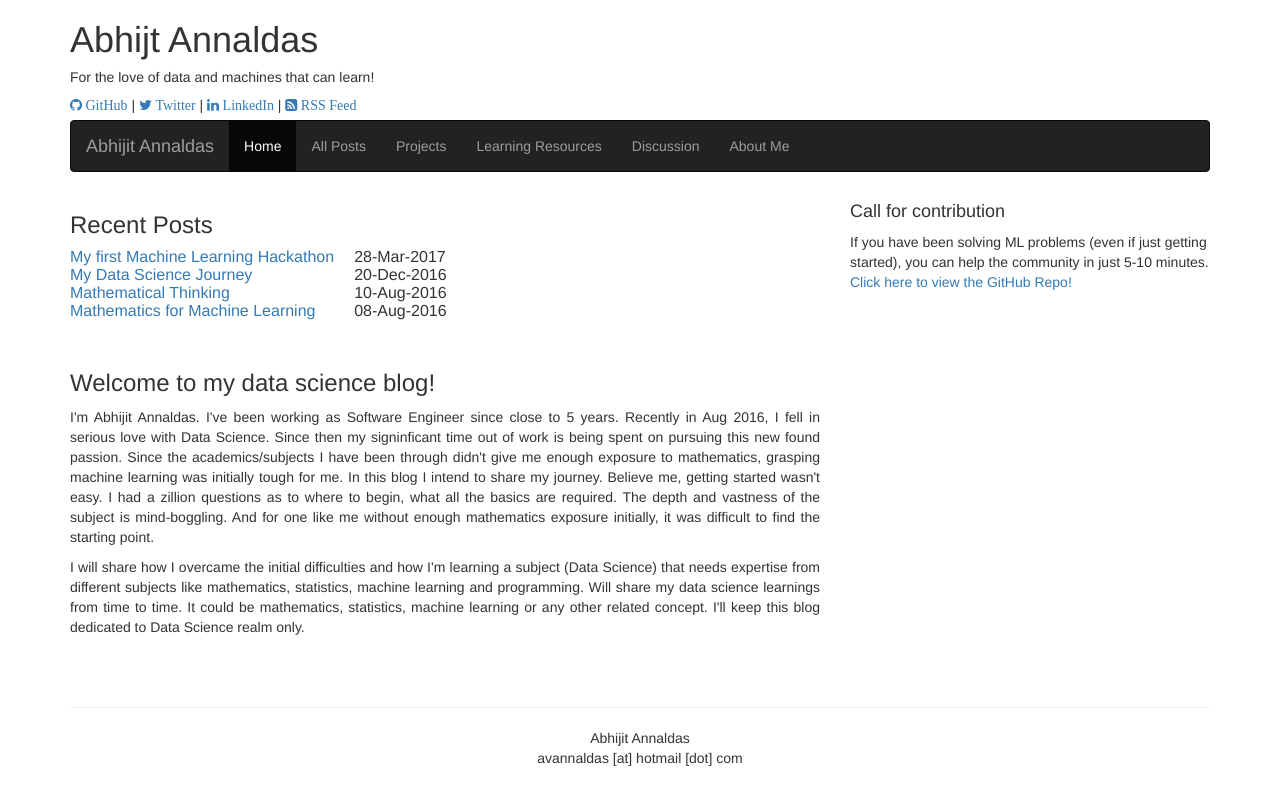
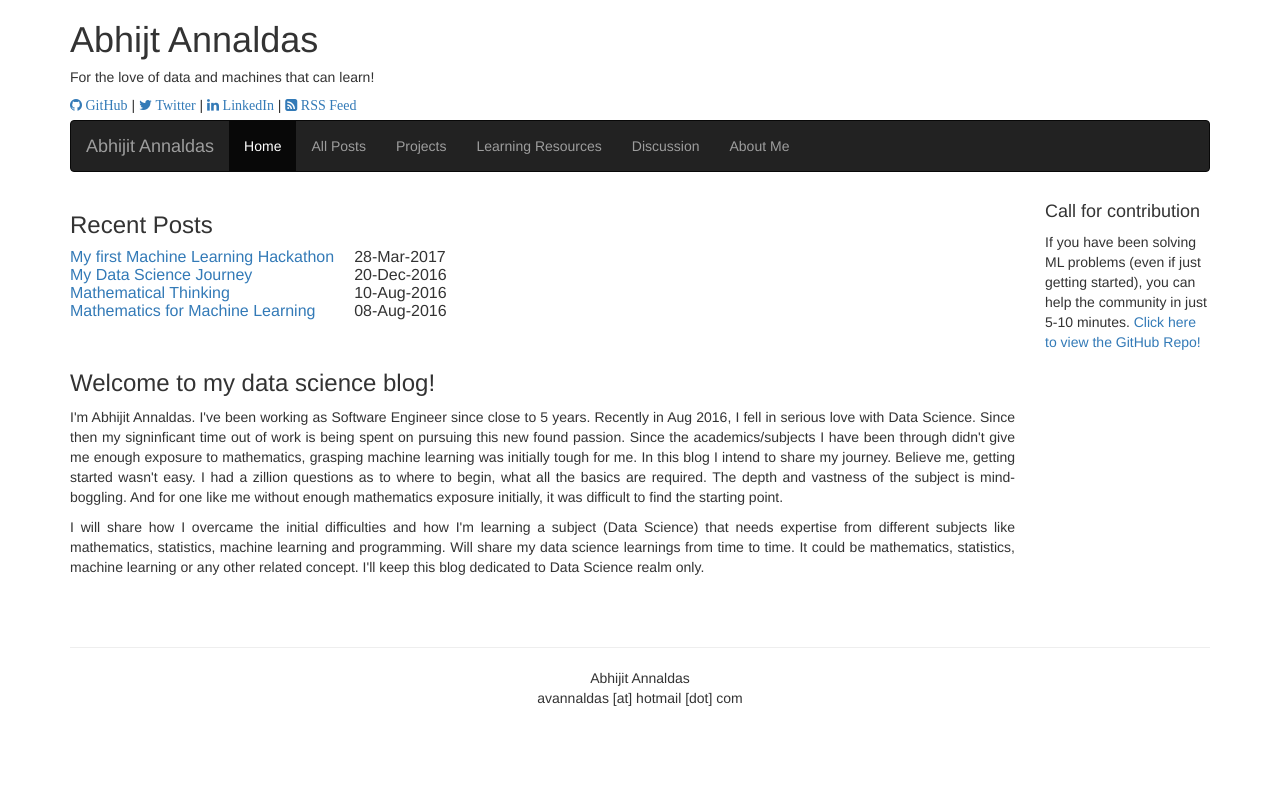
Before and after one commit to devm1023/ML_project, a Jekyll site: the page built from index.html, in a window 1280 px wide. Shown: the top 805 px of the page. Built offline with Jekyll 4.4.1, drawn with Linux system fonts in a browser that asks for light colours; nearby versions of some CDN libraries.

Commit message:
Update index.html

```diff
--- a/index.html
+++ b/index.html
@@ -3,7 +3,7 @@
 ---
 
 <div class="row">
-	<div class="col-sm-8" style="text-align:justify;">
+	<div class="col-sm-10" style="text-align:justify;">
 		<h3>Recent Posts</h3>
 		<p>
 			<table>
@@ -24,7 +24,7 @@
 			I will share how I overcame the initial difficulties and how I'm learning a subject (Data Science) that needs expertise from different subjects like mathematics, statistics, machine learning and programming. Will share my data science learnings from time to time. It could be mathematics, statistics, machine learning or any other related concept. I'll keep this blog dedicated to Data Science realm only.
 		</p>
 	</div>
-	<div class="col-sm-4">
+	<div class="col-sm-2">
 		<p>
 			<h4>Call for contribution</h4>
 			<p>If you have been solving ML problems (even if just getting started), you can help the community in just 5-10 minutes. <A href="https://github.com/avannaldas/how-long-will-it-train" target="_blank">Click here to view the GitHub Repo!</A></p>
```
